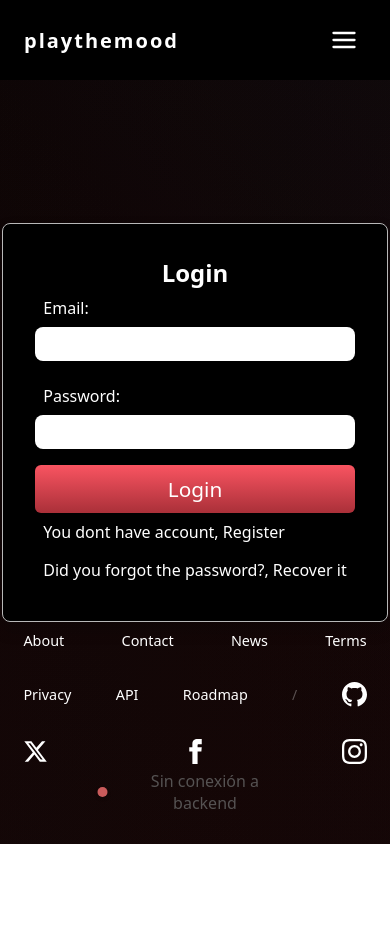
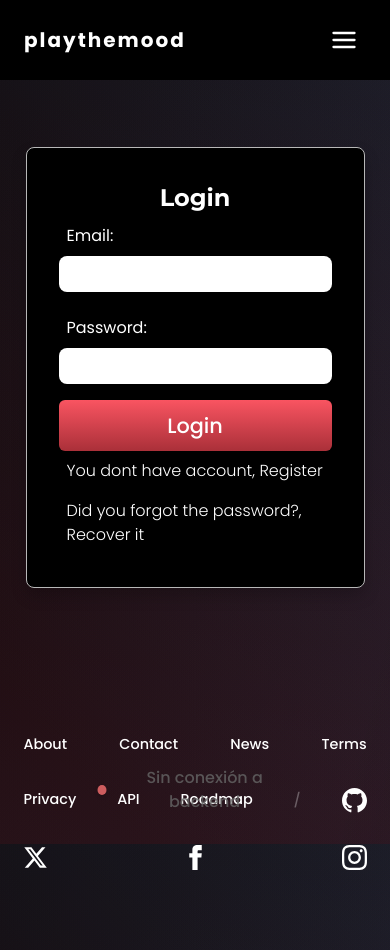
Before and after one commit to arodovi852/ProyectoIntermodularGrupal, a React (Vite) app in the folder frontend/: page /Login in a window 390 px wide. Before the commit the page ends 844 px from the top, so only its background shows below. Built offline with nearby package versions, Linux system fonts and the light colour scheme; no server answers.

Commit message:
fix: update footer and header styles for improved layout and responsiveness

```diff
--- a/frontend/src/index.css
+++ b/frontend/src/index.css
@@ -10,7 +10,7 @@
   line-height: 1.5;
   font-weight: 400;
 
-  color-scheme: light dark;
+  /*color-scheme: light dark;*/
   color: rgba(255, 255, 255, 0.87);
   background-color: #242424;
 
@@ -21,12 +21,7 @@
 }
 
 a {
-  font-weight: 500;
-  color: #646cff;
-  text-decoration: inherit;
-}
-a:hover {
-  color: #535bf2;
+  text-decoration: none;
 }
 
 body {
@@ -36,6 +31,10 @@ body {
   min-height: 100vh;
   width: 100%;
   overflow-x: hidden;
+  background-image: url('./assets/background.svg');
+  background-size: cover;
+  background-position: center;
+  background-attachment: fixed;
 }
 
 h1, h2, h3, h4, h5, h6 {
@@ -58,13 +57,6 @@ button {
   cursor: pointer;
   transition: border-color 0.25s;
 }
-button:hover {
-  border-color: #646cff;
-}
-button:focus,
-button:focus-visible {
-  outline: 4px auto -webkit-focus-ring-color;
-}
 
 @media (prefers-color-scheme: light) {
   :root {
--- a/frontend/src/main.jsx
+++ b/frontend/src/main.jsx
@@ -1,5 +1,6 @@
 import { StrictMode } from 'react'
 import { createRoot } from 'react-dom/client'
+import './index.css'
 import App from "./App.jsx";
 
 /*
--- a/frontend/src/styles/Footer.module.css
+++ b/frontend/src/styles/Footer.module.css
@@ -4,10 +4,6 @@
     font-weight: bold;
     padding: 0 6vw 5rem 6vw;
     color: #fff;
-    position: absolute;
-    bottom: 0;
-    left: 0;
-    right: 0;
     width: 100%;
     z-index: 5;
     box-sizing: border-box;
--- a/frontend/src/styles/Header.module.css
+++ b/frontend/src/styles/Header.module.css
@@ -6,14 +6,11 @@
     align-items: center;
     padding: 1.5rem 3rem;
     background-color: #000;
-    position: absolute;
-    top: 0;
-    left: 0;
-    right: 0;
     width: 100%;
     z-index: 10;
     box-sizing: border-box;
     font-family: 'Montserrat', system-ui, -apple-system, 'Segoe UI', Roboto, 'Helvetica Neue', Arial, sans-serif;
+    position: fixed;
 }
 
 a {
--- a/frontend/src/styles/Login.module.css
+++ b/frontend/src/styles/Login.module.css
@@ -1,10 +1,10 @@
 .container {
-    min-height: 100vh;
+    min-height: calc(100vh - 110px);
     display: flex;
-    flex-direction:column;
+    flex-direction: column;
     align-items: center;
     justify-content: center;
-    background-image: url("../assets/background.svg");
+    padding: 2rem;
     color: white;
 }
 
--- a/frontend/src/styles/Register.module.css
+++ b/frontend/src/styles/Register.module.css
@@ -1,10 +1,10 @@
 .container {
-    min-height: 100vh;
+    min-height: calc(100vh - 110px);
     display: flex;
-    flex-direction:column;
+    flex-direction: column;
     align-items: center;
     justify-content: center;
-    background-image: url("../assets/background.svg");
+    padding: 2rem;
     color: white;
 }
 
```
